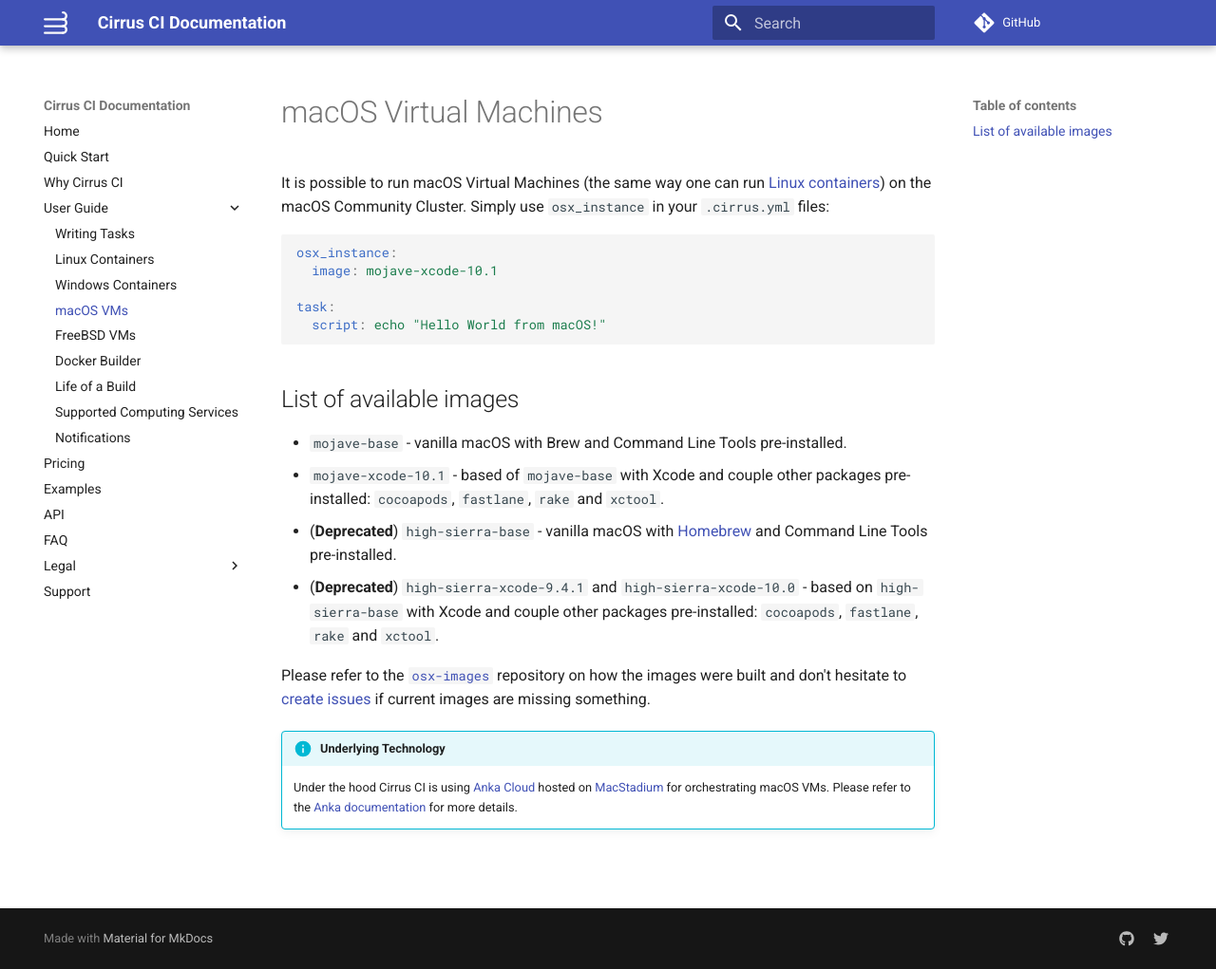
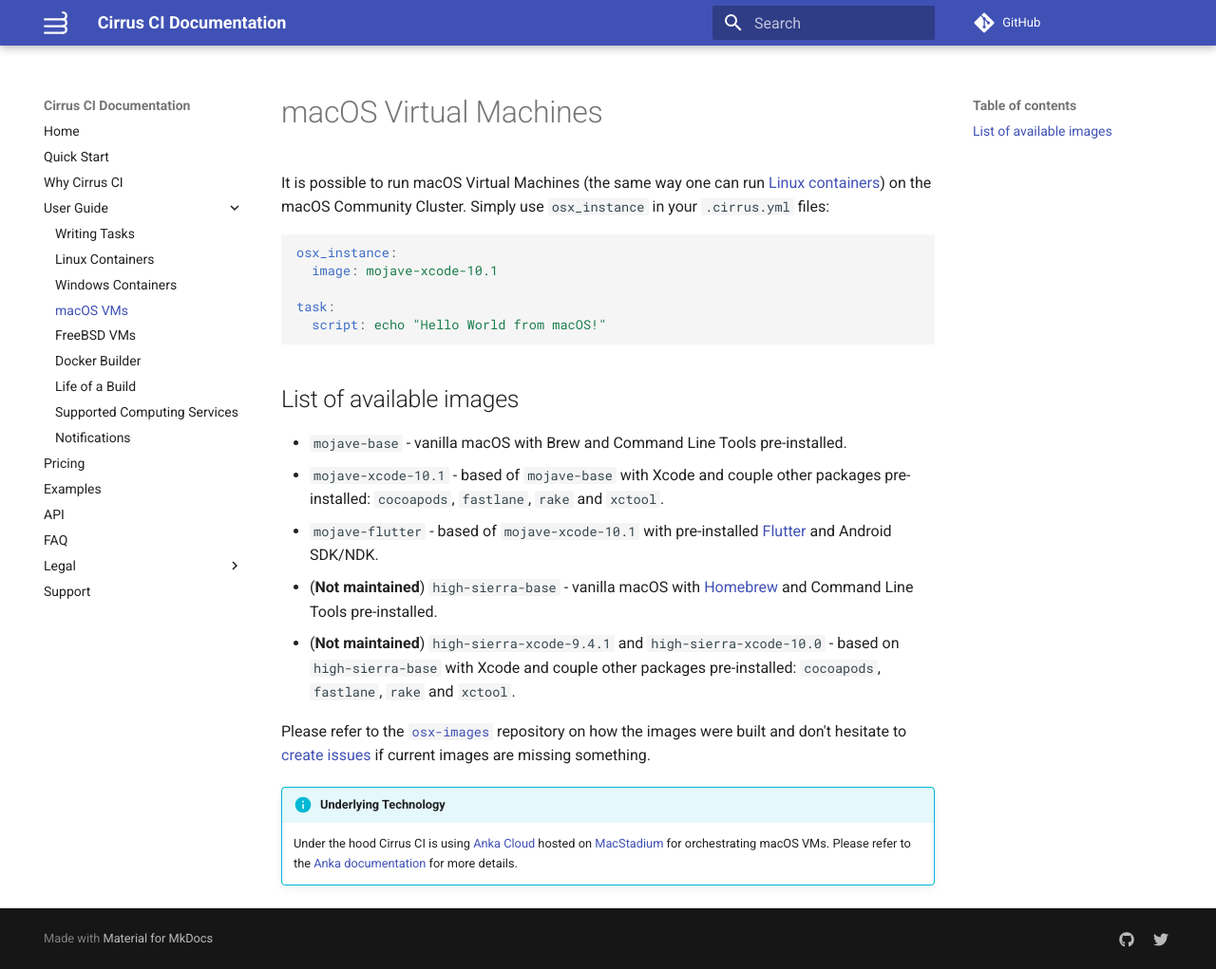
Before and after one commit to cirruslabs/cirrus-ci-docs, an MkDocs documentation site: the page built from docs/guide/macOS.md, in a window 1280 px wide and 1021 px high. Shown: the whole window at 95% size. Built offline with MkDocs 1.6.1 and Material for MkDocs 9.7.7, drawn with Linux system fonts in a browser that asks for light colours; comment, search, counter and statistics services are not loaded.

Commit message:
Document mojave-flutter

```diff
--- a/docs/guide/macOS.md
+++ b/docs/guide/macOS.md
@@ -16,8 +16,9 @@ task:
 * `mojave-base` - vanilla macOS with Brew and Command Line Tools pre-installed.
 * `mojave-xcode-10.1` - based of `mojave-base` with Xcode and couple other packages pre-installed:
   `cocoapods`, `fastlane`, `rake` and `xctool`.
-* (**Deprecated**) `high-sierra-base` - vanilla macOS with [Homebrew](https://brew.sh) and Command Line Tools pre-installed.
-* (**Deprecated**) `high-sierra-xcode-9.4.1` and `high-sierra-xcode-10.0` - based on `high-sierra-base` with Xcode and couple other packages pre-installed: `cocoapods`, `fastlane`, `rake` and `xctool`.
+* `mojave-flutter` - based of `mojave-xcode-10.1` with pre-installed [Flutter](https://flutter.dev/) and Android SDK/NDK.
+* (**Not maintained**) `high-sierra-base` - vanilla macOS with [Homebrew](https://brew.sh) and Command Line Tools pre-installed.
+* (**Not maintained**) `high-sierra-xcode-9.4.1` and `high-sierra-xcode-10.0` - based on `high-sierra-base` with Xcode and couple other packages pre-installed: `cocoapods`, `fastlane`, `rake` and `xctool`.
 
 Please refer to the [`osx-images`](https://github.com/cirruslabs/osx-images) repository on how the images were built and
 don't hesitate to [create issues](https://github.com/cirruslabs/osx-images/issues) if current images are missing something.
```
